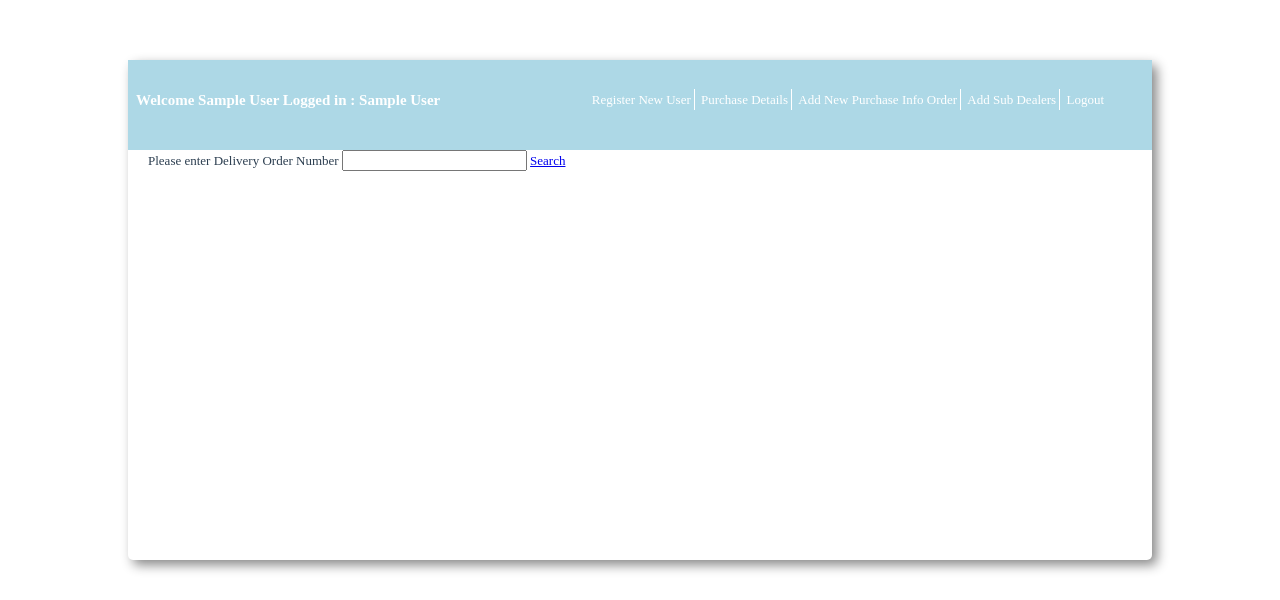
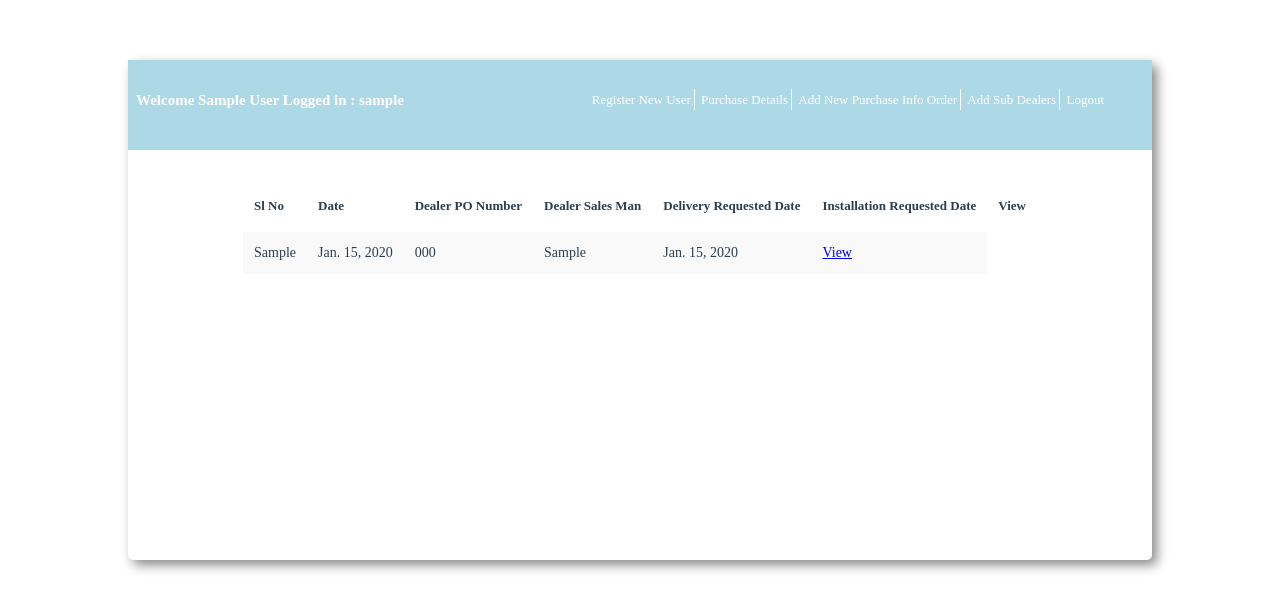
Before and after one commit to technomicssolutions/Request-Delivery-and-Installation, a Django app: page / in a window 1280 px wide. Shown: the top 600 px of the page. Run offline with Django 3.2, Linux system fonts and the light colour scheme; a user stored in the database is signed in; tables that the repository leaves empty hold one stand-in row (values such as "Sample post"); some libraries are stand-ins or nearby versions.

Commit message:
Installation and delivery date validation

```diff
--- a/request_delivery_installation/web/static/css/style.css
+++ b/request_delivery_installation/web/static/css/style.css
@@ -95,7 +95,8 @@ h1,h2{
 }
 .subcontent_table td, th {
     border-color: #E6E6E6;
-    padding: 7px;
+    /*padding: 7px;*/
+    padding: 11px;
 }
 th {
     font-size: 13px;
--- a/request_delivery_installation/web/static/js/controllers.js
+++ b/request_delivery_installation/web/static/js/controllers.js
@@ -16,6 +16,7 @@ function get_day_name(day) {
 	return day_name;
 }
 
+
 function convert_to_date(date_val) {
 	var date_value = date_val.split('-');
 	var converted_date = new Date(date_value[0],date_value[1]-1, date_value[2]);
@@ -27,6 +28,165 @@ function get_difference_of_dates(date1, date2) {
 	var date2 = convert_to_date(date2);
 	var diff = (date2 - date1)/(1000*60*60*24);
 	return diff;
+}
+
+function delivery_requested_date_validation() {
+	var delivery_date = $('#delivery_date').val();
+	var delivery_dates = convert_to_date($('#delivery_date').val());
+	var dt = new Date();
+	var delivery_diff = (delivery_dates - dt)/(1000*60*60*24);
+	if (delivery_diff <= 0) {
+			if (dt.getHours() >= 12) {
+			$('#express_delivery_message').html('Express delivery charge for the selected Delivery Requested Date is 200$')
+			$('#is_express_delivery').show();
+		} else {
+			$('#express_delivery_message').html('Express delivery charge for the selected Delivery Requested Date is 400$')
+			$('#is_express_delivery').show();
+		}
+	} else if (delivery_diff > 0 && delivery_diff <= 1) {
+		$('#express_delivery_message').html('Express delivery charge for the selected Delivery Requested Date is 200$')
+		$('#is_express_delivery').show();
+	} else if (delivery_diff > 1 && delivery_diff <= 2) {
+		$('#express_delivery_message').html('Express delivery charge for the selected Delivery Requested Date is 100$')
+		$('#is_express_delivery').show();
+	} else {
+		$('#express_delivery_message').html('Express delivery charge for the selected Delivery Requested Date is 100$')
+		$('#is_express_delivery').hide();
+	}
+}
+
+function edit_delivery_requested_date_validation() {
+	var purchase_date = $('#date').val();
+	var purchase_dates = convert_to_date($('#date').val());
+	console.log('purchase date'+purchase_dates.getDate());
+	var delivery_date = $('#delivery_date').val();
+	var delivery_dates = convert_to_date($('#delivery_date').val());
+	var dt = new Date();
+	diff = (delivery_dates - dt)/(1000*60*60*24);
+	console.log(diff);
+	if ((delivery_dates.getDate() == dt.getDate() && delivery_dates.getMonth() == dt.getMonth() && delivery_dates.getYear() == dt.getYear()) || diff > 0) {
+
+		if (purchase_dates.getDate() == dt.getDate() && purchase_dates.getMonth() == dt.getMonth() && purchase_dates.getYear() == dt.getYear()) {
+			console.log('equal');
+			var delivery_diff = (delivery_dates - dt)/(1000*60*60*24);
+			if (delivery_diff <= 0) {
+				if (dt.getHours() >= 12) {
+					$('#express_delivery_message').html('Express delivery charge for the selected Delivery Requested Date is 200$')
+					$('#is_express_delivery').show();
+				} else {
+					$('#express_delivery_message').html('Express delivery charge for the selected Delivery Requested Date is 400$')
+					$('#is_express_delivery').show();
+				}
+			} else if (delivery_diff > 0 && delivery_diff <= 1) {
+				$('#express_delivery_message').html('Express delivery charge for the selected Delivery Requested Date is 200$')
+				$('#is_express_delivery').show();
+			} else if (delivery_diff > 1 && delivery_diff <= 2) {
+				$('#express_delivery_message').html('Express delivery charge for the selected Delivery Requested Date is 100$')
+				$('#is_express_delivery').show();
+			} else {
+				$('#express_delivery_message').html('Express delivery charge for the selected Delivery Requested Date is 100$')
+				$('#is_express_delivery').hide();
+			}
+		} else {
+			console.log('not equal');
+			var delivery_diff = (delivery_dates - purchase_dates)/(1000*60*60*24);
+			if (delivery_diff <= 0) {
+				$('#express_delivery_message').html('Express delivery charge for the selected Delivery Requested Date is 400$')
+				$('#is_express_delivery').show();
+			} else if (delivery_diff > 0 && delivery_diff <= 1) {
+				$('#express_delivery_message').html('Express delivery charge for the selected Delivery Requested Date is 200$')
+				$('#is_express_delivery').show();
+			} else if (delivery_diff > 1 && delivery_diff <= 2) {
+				$('#express_delivery_message').html('Express delivery charge for the selected Delivery Requested Date is 100$')
+				$('#is_express_delivery').show();
+			} else {
+				$('#express_delivery_message').html('Express delivery charge for the selected Delivery Requested Date is 100$')
+				$('#is_express_delivery').hide();
+			}
+		}
+	} else if (diff < 0){
+		$('#express_delivery_message').html('Please choose a date greater than or equal to todays date');
+		$('#is_express_delivery').show();
+	}
+}
+
+function edit_installation_requested_date_validation() {
+	var purchase_date = $('#date').val();
+	var purchase_dates = convert_to_date($('#date').val());
+	console.log('purchase date'+purchase_dates.getDate());
+	var installed_date = $('#installation_date').val();
+	var installed_dates = convert_to_date($('#installation_date').val());
+	var dt = new Date();
+	diff = (installed_dates - dt)/(1000*60*60*24);
+	console.log(diff);
+	if ((installed_dates.getDate() == dt.getDate() && installed_dates.getMonth() == dt.getMonth() && installed_dates.getYear() == dt.getYear()) || diff > 0) {
+
+		if (purchase_dates.getDate() == dt.getDate() && purchase_dates.getMonth() == dt.getMonth() && purchase_dates.getYear() == dt.getYear()) {
+			console.log('equal');
+			var installed_diff = (delivery_dates - dt)/(1000*60*60*24);
+			if (installed_diff <= 0) {
+				if (dt.getHours() >= 12) {
+					$('#express_installation_message').html('Express delivery charge for the selected Delivery Requested Date is 200$')
+					$('#is_express_installation').show();
+				} else {
+					$('#express_installation_message').html('Express delivery charge for the selected Delivery Requested Date is 400$')
+					$('#is_express_installation').show();
+				}
+			} else if (installed_diff > 0 && installed_diff <= 1) {
+				$('#express_installation_message').html('Express Installation charge for the selected Installation Requested Date is 200$')
+				$('#is_express_installation').show();
+			} else if (installed_diff > 1 && installed_diff <= 2) {
+				$('#express_installation_message').html('Express Installation charge for the selected Installation Requested Date is 100$')
+				$('#is_express_installation').show();
+			} else {
+				$('#is_express_installation').hide();
+			}
+		} else {
+			console.log('not equal');
+			var installed_diff = (installed_dates - purchase_dates)/(1000*60*60*24);
+			if (installed_diff <= 0) {
+				$('#express_installation_message').html('Express Installation charge for the selected Installation Requested Date is 400$')
+				$('#is_express_installation').show();
+
+			} else if (installed_diff > 0 && installed_diff <= 1) {
+				$('#express_installation_message').html('Express Installation charge for the selected Installation Requested Date is 200$')
+				$('#is_express_installation').show();
+			} else if (installed_diff > 1 && installed_diff <= 2) {
+				$('#express_installation_message').html('Express Installation charge for the selected Installation Requested Date is 100$')
+				$('#is_express_installation').show();
+			} else {
+				$('#is_express_installation').hide();
+			}
+		}
+	} else if (diff < 0){
+		$('#express_installation_message').html('Please choose a date greater than or equal to todays date');
+		$('#is_express_installation').show();
+	}
+}
+
+function installation_requested_date_validation() {
+	var installed_date = $('#installation_date').val();
+	var installed_dates = convert_to_date($('#installation_date').val());
+	var dt = new Date();
+	var installed_diff = (installed_dates - dt)/(1000*60*60*24);
+	if (installed_diff <= 0) {
+			if (dt.getHours() >= 12) {
+			$('#express_installation_message').html('Express Installation charge for the selected Installation Requested Date is 200$')
+			$('#is_express_installation').show();
+		} else {
+			$('#express_installation_message').html('Express Installation charge for the selected Installation Requested Date is 400$')
+			$('#is_express_installation').show();
+		}
+	} else if (installed_diff > 0 && installed_diff <= 1) {
+		$('#express_installation_message').html('Express Installation charge for the selected Installation Requested Date is 200$')
+		$('#is_express_installation').show();
+	} else if (installed_diff > 1 && installed_diff <= 2) {
+		$('#express_installation_message').html('Express Installation charge for the selected Installation Requested Date is 100$')
+		$('#is_express_installation').show();
+	} else {
+		$('#express_installation_message').html('Express Installation charge for the selected Installation Requested Date is 100$')
+		$('#is_express_installation').hide();
+	}
 }
 
 function LoginController($scope, $element, $http, $timeout, $location)
@@ -262,6 +422,7 @@ function AddEditPurchaseInfoController($scope, $element, $http, $timeout, $locat
 	$scope.installation_requested_date = '';
 	$scope.express_delivery_msg = '';
 	$scope.express_installation_delivery_msg = '';
+	$('#is_express_delivery').hide();
 	$scope.init = function(csrf_token, user_id, user_type ,purchase_id)
     {
         $scope.csrf_token = csrf_token;
@@ -485,38 +646,6 @@ function AddEditPurchaseInfoController($scope, $element, $http, $timeout, $locat
     	$scope.is_valid = $scope.is_purchase_form_valid();
     	if ($scope.is_valid) {
     		$scope.error_flag = false;
-    		var delivery_diff = get_difference_of_dates($scope.date, $scope.delivery_requested_date);
-    		var installation_diff = get_difference_of_dates($scope.date, $scope.installation_requested_date);
-    		if (delivery_diff < 3 || installation_diff < 3) {
-    			$scope.is_express_delivery = true;
-    		} else {
-    			$scope.is_express_delivery = false;
-    			$scope.save_purchase_info('yes');
-    		}
-
-    		if (delivery_diff == 0) {
-    			$scope.express_delivery_msg = 'Express delivery charge for the selected Delivery Requested Date is 400$';
-    		} else if (delivery_diff == 1) {
-    			$scope.express_delivery_msg = 'Express delivery charge for the selected Delivery Requested Date is 200$';
-    		} else if (delivery_diff == 2) {
-    			$scope.express_delivery_msg = 'Express delivery charge for the selected Delivery Requested Date is 100$';
-    		} else {
-    			$scope.express_delivery_msg = '';
-    		}
-
-    		if (installation_diff == 0) {
-    			$scope.express_installation_delivery_msg = 'Express Installation charge for the selected Installation Requested Date is 400$';
-    		} else if (installation_diff == 1) {
-    			$scope.express_installation_delivery_msg = 'Express Installation charge for the selected Installation Requested Date is 200$';
-    		} else if (installation_diff == 2) {
-    			$scope.express_installation_delivery_msg = 'Express Installation charge for the selected Installation Requested Date is 100$';
-    		} else {
-    			$scope.express_installation_delivery_msg = '';
-    		}
-    	}
-    }
-    $scope.save_purchase_info = function(decision) {
-    	if (decision == 'yes') {
     		$scope.is_express_delivery = false;
     		if ($scope.brandname == 'others' || $scope.brandname == 'select') {
 		    	$scope.brand_val = $scope.new_brand;
@@ -585,21 +714,7 @@ function AddEditPurchaseInfoController($scope, $element, $http, $timeout, $locat
 		        $scope.error_message = data.message;
 		        $scope.error_flag = true;
 		    });
-
-    	} else if (decision == 'no') {
-    		$scope.is_express_delivery = false;
-    		if($scope.express_delivery_msg.length > 0) {
-    			$("#delivery_date").addClass('errorClass');
-    		} else {
-    			$("#delivery_date").removeClass('errorClass');
-    		}
-    		if ($scope.express_installation_delivery_msg.length > 0) {
-    			$('#installation_date').addClass('errorClass');
-    		} else {
-    			$('#installation_date').removeClass('errorClass');
-    		}
     	}
-
     }
     $scope.is_edit_purchase_form_valid = function(){
     	$scope.is_express_delivery = false;
--- a/request_delivery_installation/web/templates/header.html
+++ b/request_delivery_installation/web/templates/header.html
@@ -14,9 +14,9 @@
 	</div>
 	<div class="nav_left">
 		{% if user.userprofile_set.all.0.user_type == 'customer/dealer' %}
-			<p>Welcome {{ user.userprofile_set.all.0.dealer_company_name }} Logged in : {{ user.first_name }} {{ user.last_name }}</p>
+			<p>Welcome {{ user.userprofile_set.all.0.dealer_company_name }} Logged in : {{ user.username}}</p>
 		{% else %}
-			<p>Welcome {{ user.first_name }} {{ user.last_name }}</p>
+			<p>Welcome {{ user.username}}</p>
 		{% endif %}
 	</div>
 </div>
--- a/request_delivery_installation/web/templates/puchase_info_list_view_customer_dealer.html
+++ b/request_delivery_installation/web/templates/puchase_info_list_view_customer_dealer.html
@@ -1,4 +1,4 @@
-
+	<!--
 	{% if message %}
 		<p class="error_message"> {{message}} </p>
 	{% endif %}
@@ -6,4 +6,30 @@
 		Please enter Delivery Order Number
 		<input type="text" name="delivery_order_number" ng-model="delivery_order_number">
 		<a href="#" ng-click="search_purchase_info()">Search</a>
-	</div>
+	</div> -->
+<table border="0" class="subcontent_table" cellspacing="0">
+	<tr>
+		<th>Sl No</th>
+		<th>Date</th>
+		<th>Dealer PO Number</th>
+		<th>Dealer Sales Man</th>
+		<th>Delivery Requested Date</th>
+		<th>Installation Requested Date</th>
+		<th>View</th>
+	</tr>
+	{% if purchases %}
+		{% for purchase in purchases %}
+			<tr class="{% cycle 'odd' 'even' %}">
+				<td>{{purchase.slno}}</td>
+				<td>{{purchase.date}}</td>
+				<td>{{purchase.dealer_po_number}}</td>
+				<td>{{purchase.dealer_sales_man}}</td>
+				{% for delivery_details in purchase.delivery_requested_date.all%}
+					<td>{{delivery_details.delivery_date}}</td>
+				{% endfor %}
+				<td>{{purchase.installation_requested_date}}</td>
+				<td><a href="{% url 'purchase_info' purchase_info_id=purchase.id%}">View</a></td>
+			</tr>
+		{% endfor %}
+	{% endif %}
+</table>
--- a/request_delivery_installation/web/templates/puchase_info_list_view_internal_technician.html
+++ b/request_delivery_installation/web/templates/puchase_info_list_view_internal_technician.html
@@ -1,8 +1,8 @@
 <table border="0" class="subcontent_table" cellspacing="0">
 	<tr>
 		<th>Installation Date</th>
+		<th>Customer Address</th>
 		<th>Installation Status</th>
-		<th>Customer Address</th>
 		<th>Delivery Date</th>
 		<th>Delivery Status</th>
 		<th>View</th>
@@ -11,12 +11,13 @@
 		{% for purchase in purchases %}
 			<tr class="{% cycle 'odd' 'even' %}">
 				<td>{{purchase.installation_requested_date}}</td>
+
+				<td>{{purchase.block_house_number}}, {{purchase.floor_number}}, {{purchase.unit_number}}, {{purchase.building_name}}, {{purchase.street_name}}, {{purchase.postal_code}}</td>
 				{% if purchase.installed_status %}
 					<td>{{purchase.get_installed_status}}</td>
 				{% else %}
 					<td>&nbsp;</td>
 				{% endif %}
-				<td>{{purchase.block_house_number}}, {{purchase.floor_number}}, {{purchase.unit_number}}, {{purchase.building_name}}, {{purchase.street_name}}, {{purchase.postal_code}}</td>
 				{% for delivery_details in purchase.delivery_requested_date.all%}
 					<td>{{delivery_details.delivery_date}}</td>
 				{% endfor %}
--- a/request_delivery_installation/web/views.py
+++ b/request_delivery_installation/web/views.py
@@ -27,7 +27,7 @@ class Home(View):
             elif user.userprofile_set.all()[0].user_type == 'internal_technician':
                 purchase_info = PurchaseInformation.objects.all().order_by('installation_requested_date')
             else:
-               purchase_info = PurchaseInformation.objects.all()
+               purchase_info = PurchaseInformation.objects.all().order_by('-created_date')
         else:
             purchase_info = PurchaseInformation.objects.all()
         if purchase_info:
@@ -212,11 +212,44 @@ class AddPurchanseInfo(View):
             purchase_info.postal_code = post_dict['postal_code']
             purchase_info.telephone_number = post_dict['telephone_no']
             purchase_info.mobile_number = post_dict['mobile_no']
-            purchase_info.installation_requested_date = post_dict['installation_requested_date']
+            # purchase_info.installation_requested_date = post_dict['installation_requested_date']
             purchase_info.extra_man_power_request = post_dict['extra_man_power']
             purchase_info.delivered_status = 'pending'
             purchase_info.installed_status = 'pending'
             purchase_info.remarks = post_dict['remarks']
+
+            year, month, day = post_dict['date'].split('-')
+            purchase_date = datetime.date(int(year), int(month), int(day))
+
+            year, month, day = post_dict['installation_requested_date'].split('-')
+            installation_requested_date = datetime.date(int(year), int(month), int(day))
+            if current_date == installation_requested_date:
+                if current_time.hour >= 12:
+                    next_date = (datetime.datetime.now() + timedelta(days = 1)).date()
+                    if next_date.strftime("%A") == 'Sunday':
+                        next_date = next_date + timedelta(days = 1)
+                        installation_requested_date = next_date
+                    elif next_date.strftime("%A") == 'Saturday':
+                        next_date = next_date + timedelta(days = 2)
+                        installation_requested_date = next_date
+                    else:
+                        installation_requested_date = next_date
+                else:
+                    installation_requested_date = datetime.date(int(year), int(month), int(day))
+            purchase_info.installation_requested_date = installation_requested_date
+            installation_date_diff = (installation_requested_date - purchase_date).days
+            if installation_date_diff < 3:
+                purchase_info.installation_requested_express_delivery = 'Express delivery'
+            if installation_date_diff == 0:
+                purchase_info.installation_requested_charge = 400
+            elif installation_date_diff == 1:
+                purchase_info.installation_requested_charge = 200
+            elif installation_date_diff == 2:
+                purchase_info.installation_requested_charge = 100
+            else:
+                purchase_info.installation_requested_charge = 0
+            purchase_info.installation_requested_date_change_charge = int(purchase_info.installation_requested_date_change) * 30
+
             purchase_info.save()
 
             year, month, day = post_dict['delivery_requested_date'].split('-')
@@ -237,8 +270,7 @@ class AddPurchanseInfo(View):
             quantity_delivery_date = QuantityDeliveryDate.objects.create(quantity= post_dict['quantity'], delivery_date=delivery_requested_date)
             purchase_info.delivery_requested_date.add(quantity_delivery_date)
             purchase_info.save()
-            year, month, day = purchase_info.date.split('-')
-            purchase_date = datetime.date(int(year), int(month), int(day))
+
             for delivery_details in purchase_info.delivery_requested_date.all():
                 delivery_date = delivery_details.delivery_date
                 delivery_date_diff = (delivery_date - purchase_date).days
@@ -254,34 +286,6 @@ class AddPurchanseInfo(View):
                 purchase_info.delivery_requested_charge = 0
             purchase_info.delivery_requested_date_change_charge = int(purchase_info.delivery_requested_date_change) * 30
 
-            year, month, day = purchase_info.installation_requested_date.split('-')
-            installation_requested_date = datetime.date(int(year), int(month), int(day))
-            if current_date == installation_requested_date:
-                if current_time.hour >= 12:
-                    next_date = (datetime.datetime.now() + timedelta(days = 1)).date()
-                    if next_date.strftime("%A") == 'Sunday':
-                        next_date = next_date + timedelta(days = 1)
-                        installation_requested_date = next_date.strftime('%Y-%m-%d')
-                    elif next_date.strftime("%A") == 'Saturday':
-                        next_date = next_date + timedelta(days = 2)
-                        installation_requested_date = next_date.strftime('%Y-%m-%d')
-                    else:
-                        installation_requested_date = next_date.strftime('%Y-%m-%d')
-                else:
-                    installation_requested_date = datetime.date(int(year), int(month), int(day))
-
-            installation_date_diff = (installation_requested_date - purchase_date).days
-            if installation_date_diff < 3:
-                purchase_info.installation_requested_express_delivery = 'Express delivery'
-            if installation_date_diff == 0:
-                purchase_info.installation_requested_charge = 400
-            elif installation_date_diff == 1:
-                purchase_info.installation_requested_charge = 200
-            elif installation_date_diff == 2:
-                purchase_info.installation_requested_charge = 100
-            else:
-                purchase_info.installation_requested_charge = 0
-            purchase_info.installation_requested_date_change_charge = int(purchase_info.installation_requested_date_change) * 30
             purchase_info.save()
             response = simplejson.dumps({'result': 'success', 'message': 'Successfully added'})
         except Exception as ex:
```
Also changed, not shown: request_delivery_installation/web/templates/add_purchase_info.html (+16 -3 lines), request_delivery_installation/web/templates/purchase_info_admin_view.html (+17 -2 lines).
